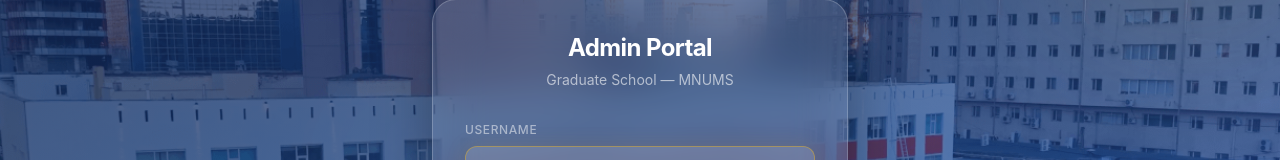
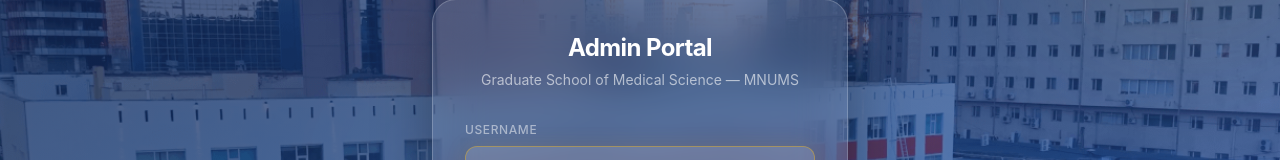
Before and after one commit to tumee0005hub/graduateschool, a Next.js app: page /admin/login in a window 1280 px wide. Shown: the part 205-365 px from the top of the page. Built offline with nearby package versions, Linux system fonts and the light colour scheme.

Commit message:
Update school name in admin login page
нэр засав

```diff
--- a/src/app/admin/login/page.tsx
+++ b/src/app/admin/login/page.tsx
@@ -96,7 +96,7 @@
               Admin Portal
             </h1>
             <p className="mt-1.5 text-sm text-white/60">
-              Graduate School — MNUMS
+              Graduate School of Medical Science — MNUMS
             </p>
           </motion.div>
 
```
